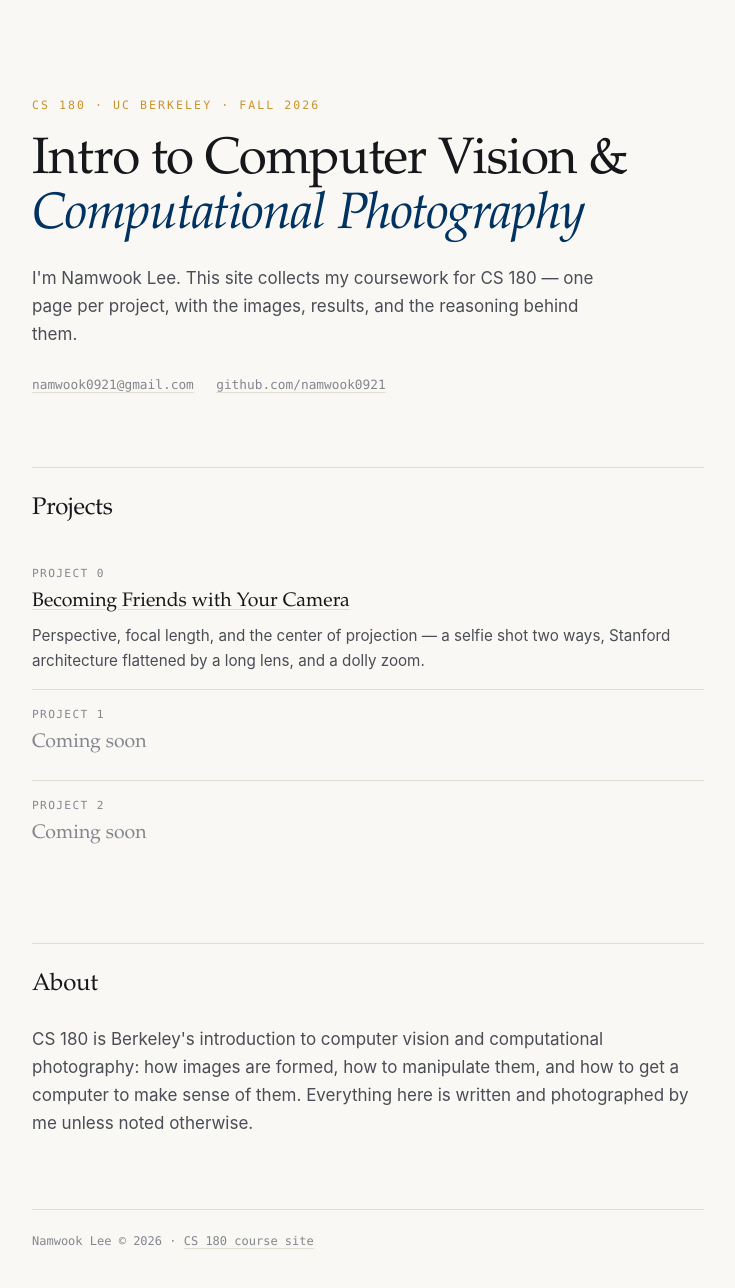
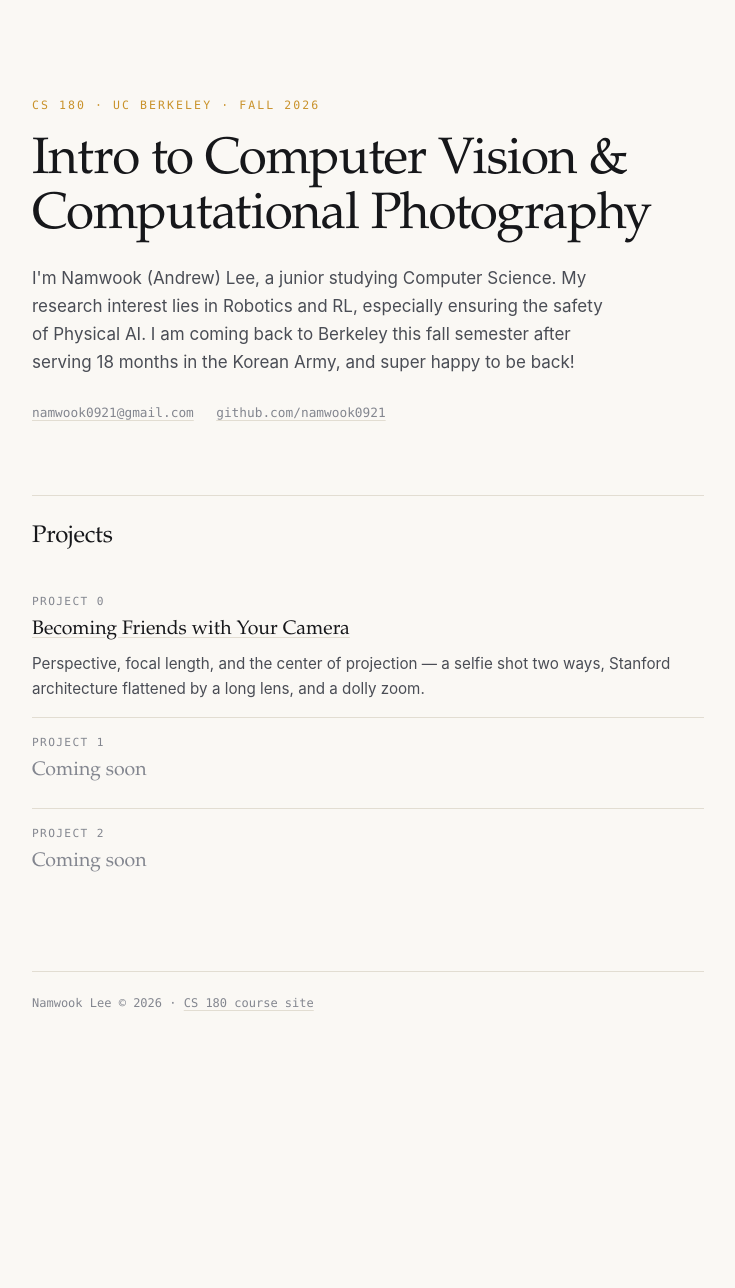
Before and after one commit to namwook0921/namwook0921.github.io, a plain HTML site: page index.html in a window 1280 px wide. Shown: the whole page, without its empty margins (272-1007 px from the left). After the commit the page ends 1094 px from the top, so only its background shows below. Drawn offline with Linux system fonts and the light colour scheme.

Commit message:
update home page bio

```diff
--- a/index.html
+++ b/index.html
@@ -18,7 +18,6 @@
     --ink-2: #4a4d55;
     --ink-3: #83868f;
     --rule: #e2ddd2;
-    --blue: #003262;   /* Berkeley Blue */
     --gold: #c9922b;   /* California Gold */
     --serif: "Iowan Old Style", "Palatino Linotype", Palatino, Georgia, serif;
     --sans: -apple-system, BlinkMacSystemFont, "Segoe UI", Helvetica, Arial, sans-serif;
@@ -28,7 +27,7 @@
     :root {
       color-scheme: dark;
       --paper: #0f1113; --ink: #edeae4; --ink-2: #b3b0aa; --ink-3: #7d7b76;
-      --rule: #2a2e33; --blue: #7fb2e5; --gold: #f0b53f;
+      --rule: #2a2e33; --gold: #f0b53f;
     }
   }
 
@@ -51,7 +50,6 @@
     font-family: var(--serif); font-weight: 500; font-size: clamp(2.1rem, 6vw, 3.2rem);
     line-height: 1.08; letter-spacing: -.02em; margin: 0 0 1.2rem;
   }
-  h1 em { font-style: italic; color: var(--blue); }
   .lede { color: var(--ink-2); margin: 0 0 1.6rem; max-width: 55ch; }
   .meta {
     display: flex; flex-wrap: wrap; gap: .3rem 1.4rem;
@@ -88,10 +86,11 @@
 
 <header>
   <p class="course">CS&nbsp;180 · UC Berkeley · Fall&nbsp;2026</p>
-  <h1>Intro to Computer Vision &amp; <em>Computational Photography</em></h1>
+  <h1>Intro to Computer Vision &amp; Computational Photography</h1>
   <p class="lede">
-    I'm Namwook Lee. This site collects my coursework for CS&nbsp;180 — one page per project,
-    with the images, results, and the reasoning behind them.
+    I'm Namwook (Andrew) Lee, a junior studying Computer Science. My research interest lies in
+    Robotics and RL, especially ensuring the safety of Physical AI. I am coming back to Berkeley
+    this fall semester after serving 18 months in the Korean Army, and super happy to be back!
   </p>
   <div class="meta">
     <a href="mailto:namwook0921@gmail.com">namwook0921@gmail.com</a>
@@ -120,12 +119,6 @@
     </li>
   </ul>
 
-  <h2>About</h2>
-  <p class="body">
-    CS 180 is Berkeley's introduction to computer vision and computational photography: how images
-    are formed, how to manipulate them, and how to get a computer to make sense of them. Everything
-    here is written and photographed by me unless noted otherwise.
-  </p>
 </main>
 
 <footer>
```
